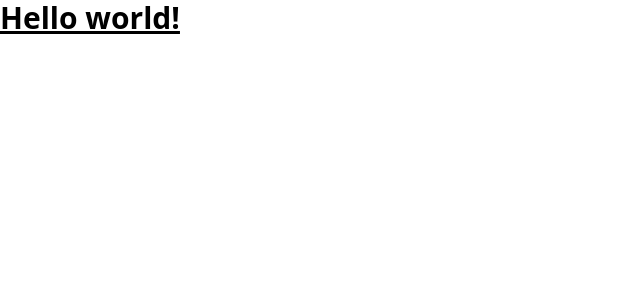
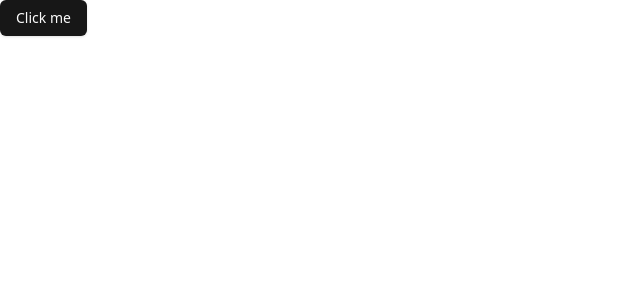
Before and after one commit to JavierBalonga/gym-app, a React (Vite) app: page / in a window 1280 px wide. Shown: the top 300 px of the page, without its empty margins (0-640 px from the left). Built offline with nearby package versions, Linux system fonts and the light colour scheme.

Commit message:
chore(*): add shadcn/ui

```diff
--- a/src/App.tsx
+++ b/src/App.tsx
@@ -1,3 +1,9 @@
-export default function App() {
-  return <h1 className="text-3xl font-bold underline">Hello world!</h1>;
+import { Button } from "@/components/ui/button";
+
+export default function Home() {
+  return (
+    <div>
+      <Button>Click me</Button>
+    </div>
+  );
 }
--- /dev/null
+++ b/src/components/ui/button.tsx
@@ -0,0 +1,57 @@
+import * as React from "react"
+import { Slot } from "@radix-ui/react-slot"
+import { cva, type VariantProps } from "class-variance-authority"
+
+import { cn } from "@/lib/utils"
+
+const buttonVariants = cva(
+  "inline-flex items-center justify-center whitespace-nowrap rounded-md text-sm font-medium transition-colors focus-visible:outline-none focus-visible:ring-1 focus-visible:ring-neutral-950 disabled:pointer-events-none disabled:opacity-50 dark:focus-visible:ring-neutral-300",
+  {
+    variants: {
+      variant: {
+        default:
+          "bg-neutral-900 text-neutral-50 shadow hover:bg-neutral-900/90 dark:bg-neutral-50 dark:text-neutral-900 dark:hover:bg-neutral-50/90",
+        destructive:
+          "bg-red-500 text-neutral-50 shadow-sm hover:bg-red-500/90 dark:bg-red-900 dark:text-neutral-50 dark:hover:bg-red-900/90",
+        outline:
+          "border border-neutral-200 bg-transparent shadow-sm hover:bg-neutral-100 hover:text-neutral-900 dark:border-neutral-800 dark:hover:bg-neutral-800 dark:hover:text-neutral-50",
+        secondary:
+          "bg-neutral-100 text-neutral-900 shadow-sm hover:bg-neutral-100/80 dark:bg-neutral-800 dark:text-neutral-50 dark:hover:bg-neutral-800/80",
+        ghost: "hover:bg-neutral-100 hover:text-neutral-900 dark:hover:bg-neutral-800 dark:hover:text-neutral-50",
+        link: "text-neutral-900 underline-offset-4 hover:underline dark:text-neutral-50",
+      },
+      size: {
+        default: "h-9 px-4 py-2",
+        sm: "h-8 rounded-md px-3 text-xs",
+        lg: "h-10 rounded-md px-8",
+        icon: "h-9 w-9",
+      },
+    },
+    defaultVariants: {
+      variant: "default",
+      size: "default",
+    },
+  }
+)
+
+export interface ButtonProps
+  extends React.ButtonHTMLAttributes<HTMLButtonElement>,
+    VariantProps<typeof buttonVariants> {
+  asChild?: boolean
+}
+
+const Button = React.forwardRef<HTMLButtonElement, ButtonProps>(
+  ({ className, variant, size, asChild = false, ...props }, ref) => {
+    const Comp = asChild ? Slot : "button"
+    return (
+      <Comp
+        className={cn(buttonVariants({ variant, size, className }))}
+        ref={ref}
+        {...props}
+      />
+    )
+  }
+)
+Button.displayName = "Button"
+
+export { Button, buttonVariants }
--- /dev/null
+++ b/src/lib/utils.ts
@@ -0,0 +1,6 @@
+import { type ClassValue, clsx } from "clsx"
+import { twMerge } from "tailwind-merge"
+
+export function cn(...inputs: ClassValue[]) {
+  return twMerge(clsx(inputs))
+}
--- a/tailwind.config.js
+++ b/tailwind.config.js
@@ -1,8 +1,36 @@
 /** @type {import('tailwindcss').Config} */
-export default {
-  content: ["./index.html", "./src/**/*.{js,ts,jsx,tsx}"],
+module.exports = {
+  darkMode: ["class"],
+  content: [
+    './pages/**/*.{ts,tsx}',
+    './components/**/*.{ts,tsx}',
+    './app/**/*.{ts,tsx}',
+    './src/**/*.{ts,tsx}',
+	],
   theme: {
-    extend: {},
+    container: {
+      center: true,
+      padding: "2rem",
+      screens: {
+        "2xl": "1400px",
+      },
+    },
+    extend: {
+      keyframes: {
+        "accordion-down": {
+          from: { height: 0 },
+          to: { height: "var(--radix-accordion-content-height)" },
+        },
+        "accordion-up": {
+          from: { height: "var(--radix-accordion-content-height)" },
+          to: { height: 0 },
+        },
+      },
+      animation: {
+        "accordion-down": "accordion-down 0.2s ease-out",
+        "accordion-up": "accordion-up 0.2s ease-out",
+      },
+    },
   },
-  plugins: [],
-};
+  plugins: [require("tailwindcss-animate")],
+}
--- a/vite.config.ts
+++ b/vite.config.ts
@@ -1,8 +1,14 @@
 import { defineConfig } from "vite";
 import react from "@vitejs/plugin-react";
+import path from "path";
 
 // https://vitejs.dev/config/
 export default defineConfig({
   plugins: [react()],
   base: "/gym-app/",
+  resolve: {
+    alias: {
+      "@": path.resolve(__dirname, "./src"),
+    },
+  },
 });
```
Also changed, not shown: package.json (+8 -1 lines), tsconfig.json (+6 -1 lines), components.json (added), 1 other file (tests, documents, lock files or other folders).
